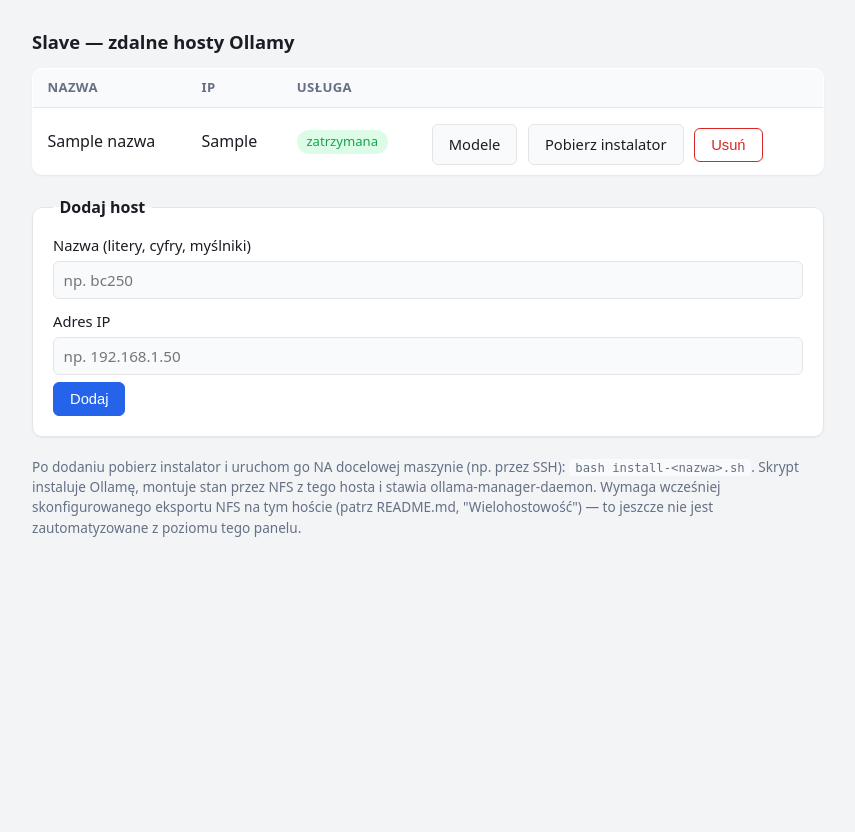
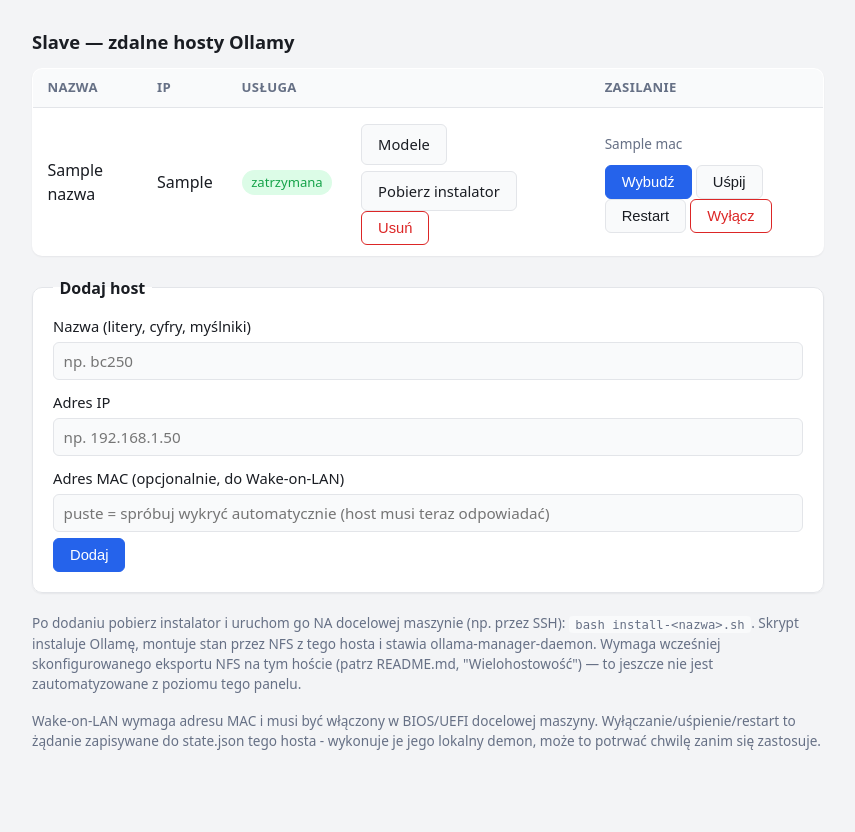
Before and after one commit to cyryllo/OctoLlama, a Flask app: template web/templates/slave.html in a window 1280 px wide. Shown: the part 132-964 px from the top of the page, without its empty margins (212-1067 px from the left). Before the commit the page ends 669 px from the top, so only its background shows below. Run offline with Flask 3, Linux system fonts and the light colour scheme; the template is opened without the code that fills it: most values are stand-ins (such as "Sample title", 1, 10 or a date in 2020).

Commit message:
Add host power management: Wake-on-LAN and remote power off/restart/suspend
Wake-on-LAN (web/wol.py) sends a magic packet over UDP broadcast, no
root needed. The MAC address is auto-detected from the kernel's ARP
table when the host is currently reachable (touch the host once to
force ARP resolution, then read /proc/net/arp), with a manual fallback
and a re-detect button for hosts that were offline when added.

Power off/restart/suspend are privileged on the REMOTE host, so they
go through the same state.json mechanism as everything else: the panel
writes a one-shot request, and that host's daemon clears the flag
before acting on it (the only case where the daemon writes state.json
instead of just reading it) to avoid re-triggering the same action
after the machine wakes back up.

```diff
--- a/web/app.py
+++ b/web/app.py
@@ -35,6 +35,7 @@
 import litellm_manager as litellm
 import openwebui_manager as webui
 import pobierania
+import wol
 from auth import zweryfikuj
 from i18n import przetlumacz as _
 from ollama_client import OllamaClient
@@ -210,6 +211,7 @@
 def slave_dodaj():
     nazwa = request.form.get("nazwa", "").strip()
     ip = request.form.get("ip", "").strip()
+    mac = request.form.get("mac", "").strip() or None
 
     if not NAZWA_HOSTA_WZORZEC.match(nazwa):
         flash(_("Nazwa hosta może zawierać tylko litery, cyfry i myślniki."))
@@ -221,12 +223,65 @@
         flash(_("Nieprawidłowy adres IP."))
         return redirect(url_for("slave_widok"))
 
+    if mac and not wol.WZORZEC_MAC.match(mac):
+        flash(_("Nieprawidłowy adres MAC (oczekiwany format: AA:BB:CC:DD:EE:FF)."))
+        return redirect(url_for("slave_widok"))
+
+    # WHY: jeśli user nie podał MAC ręcznie, spróbuj wykryć go sam z ARP -
+    # działa tylko gdy host odpowiada TERAZ w sieci (patrz wol.znajdz_mac).
+    if not mac:
+        mac = wol.znajdz_mac(ip)
+        if mac:
+            flash(_("Wykryto adres MAC automatycznie: {mac}").format(mac=mac))
+
     try:
-        hosts_store.dodaj_host(nazwa, ip)
+        hosts_store.dodaj_host(nazwa, ip, mac)
         zsynchronizuj_nfs_eksporty(hosts_store.wczytaj_slave_hosty())
     except ValueError as e:
         flash(str(e))
 
+    return redirect(url_for("slave_widok"))
+
+
+@app.route("/slave/<nazwa>/wykryj_mac", methods=["POST"])
+@login_required
+def slave_wykryj_mac(nazwa):
+    host = hosts_store.znajdz_host(nazwa)
+    if not host:
+        flash(_("Nie znaleziono takiego hosta."))
+        return redirect(url_for("slave_widok"))
+    mac = wol.znajdz_mac(host["ip"])
+    if mac:
+        hosts_store.ustaw_mac(nazwa, mac)
+        flash(_("Wykryto adres MAC automatycznie: {mac}").format(mac=mac))
+    else:
+        flash(_("Nie udało się wykryć adresu MAC — host musi teraz odpowiadać w sieci."))
+    return redirect(url_for("slave_widok"))
+
+
+@app.route("/slave/<nazwa>/wybudz", methods=["POST"])
+@login_required
+def slave_wybudz(nazwa):
+    host = hosts_store.znajdz_host(nazwa)
+    if not host or not host.get("mac"):
+        flash(_("Ten host nie ma ustawionego adresu MAC."))
+        return redirect(url_for("slave_widok"))
+    wol.wyslij_magic_packet(host["mac"])
+    return redirect(url_for("slave_widok"))
+
+
+@app.route("/slave/<nazwa>/zasilanie", methods=["POST"])
+@login_required
+def slave_zasilanie(nazwa):
+    # WHY: wyłączenie/restart/uśpienie to operacja uprzywilejowana na TAMTYM
+    # hoście - panel zapisuje żądanie do JEGO state.json, nie woła niczego
+    # bezpośrednio (patrz hosts_store.ustaw_zasilanie).
+    host = hosts_store.znajdz_host(nazwa)
+    akcja = request.form.get("akcja")
+    if not host or akcja not in ("poweroff", "reboot", "suspend"):
+        flash(_("Nie znaleziono takiego hosta."))
+        return redirect(url_for("slave_widok"))
+    hosts_store.ustaw_zasilanie(nazwa, akcja)
     return redirect(url_for("slave_widok"))
 
 
--- a/web/hosts_store.py
+++ b/web/hosts_store.py
@@ -69,7 +69,7 @@
     return None
 
 
-def dodaj_host(nazwa, ip):
+def dodaj_host(nazwa, ip, mac=None):
     if nazwa == NAZWA_MASTER:
         raise ValueError(
             _("Nazwa '{nazwa}' jest zarezerwowana dla tego hosta.").format(nazwa=NAZWA_MASTER)
@@ -77,7 +77,9 @@
     hosty = wczytaj_hosty()
     if any(h["nazwa"] == nazwa for h in hosty):
         raise ValueError(_("Host o nazwie '{nazwa}' już istnieje.").format(nazwa=nazwa))
-    hosty.append({"nazwa": nazwa, "ip": ip, "adres": f"http://{ip}:11434", "modele_llm": []})
+    hosty.append(
+        {"nazwa": nazwa, "ip": ip, "adres": f"http://{ip}:11434", "mac": mac, "modele_llm": []}
+    )
     zapisz_hosty(hosty)
 
 
@@ -96,8 +98,46 @@
     zapisz_hosty(hosty)
 
 
+def ustaw_mac(nazwa, mac):
+    hosty = wczytaj_hosty()
+    for h in hosty:
+        if h["nazwa"] == nazwa:
+            h["mac"] = mac
+    zapisz_hosty(hosty)
+
+
 def wczytaj_status_hosta(nazwa):
     try:
         return json.loads((HOSTS_STATE_BASE / nazwa / "status.json").read_text())
     except (OSError, json.JSONDecodeError):
         return None
+
+
+def _sciezka_state_hosta(nazwa):
+    # WHY: master ma stan lokalnie (state_store.py), zdalne hosty mają swój
+    # state.json na tym samym dysku co status.json (workstation to serwer NFS
+    # dla obu plików - patrz moduł docstring).
+    if nazwa == NAZWA_MASTER:
+        import state_store
+
+        return state_store.STATE_PATH
+    return HOSTS_STATE_BASE / nazwa / "state.json"
+
+
+def ustaw_zasilanie(nazwa, akcja):
+    # WHY: wyłączenie/restart/uśpienie to operacja uprzywilejowana na TAMTYM
+    # hoście - panel WWW nie woła niczego bezpośrednio, tylko zapisuje żądanie
+    # do state.json tego hosta; jego lokalny demon je stosuje i SAM kasuje flagę
+    # przed wykonaniem (patrz daemon/ollama_manager_daemon.py,
+    # zastosuj_zasilanie) - inaczej po wybudzeniu maszyna wyłączyłaby się od razu
+    # ponownie, widząc tę samą, nieskasowaną flagę.
+    sciezka = _sciezka_state_hosta(nazwa)
+    try:
+        stan = json.loads(sciezka.read_text())
+    except (OSError, json.JSONDecodeError):
+        stan = {}
+    stan["zasilanie"] = {"akcja": akcja}
+    sciezka.parent.mkdir(parents=True, exist_ok=True)
+    tmp = sciezka.with_suffix(".tmp")
+    tmp.write_text(json.dumps(stan, indent=2, ensure_ascii=False))
+    tmp.rename(sciezka)
--- a/web/templates/slave.html
+++ b/web/templates/slave.html
@@ -4,7 +4,7 @@
 
   <table>
     <thead>
-      <tr><th>{{ _("Nazwa") }}</th><th>IP</th><th>{{ _("Usługa") }}</th><th></th></tr>
+      <tr><th>{{ _("Nazwa") }}</th><th>IP</th><th>{{ _("Usługa") }}</th><th></th><th>{{ _("Zasilanie") }}</th></tr>
     </thead>
     <tbody>
       {% for h in hosty %}
@@ -27,9 +27,34 @@
               <button type="submit" class="danger">{{ _("Usuń") }}</button>
             </form>
           </td>
+          <td>
+            {% if h.mac %}
+              <small>{{ h.mac }}</small>
+              <form method="post" action="{{ url_for('slave_wybudz', nazwa=h.nazwa) }}" class="inline">
+                <button type="submit" class="primary">{{ _("Wybudź") }}</button>
+              </form>
+            {% else %}
+              <small>{{ _("brak MAC") }}</small>
+              <form method="post" action="{{ url_for('slave_wykryj_mac', nazwa=h.nazwa) }}" class="inline">
+                <button type="submit">{{ _("Wykryj MAC") }}</button>
+              </form>
+            {% endif %}
+            <form method="post" action="{{ url_for('slave_zasilanie', nazwa=h.nazwa) }}" class="inline">
+              <input type="hidden" name="akcja" value="suspend">
+              <button type="submit">{{ _("Uśpij") }}</button>
+            </form>
+            <form method="post" action="{{ url_for('slave_zasilanie', nazwa=h.nazwa) }}" class="inline">
+              <input type="hidden" name="akcja" value="reboot">
+              <button type="submit">{{ _("Restart") }}</button>
+            </form>
+            <form method="post" action="{{ url_for('slave_zasilanie', nazwa=h.nazwa) }}" class="inline">
+              <input type="hidden" name="akcja" value="poweroff">
+              <button type="submit" class="danger">{{ _("Wyłącz") }}</button>
+            </form>
+          </td>
         </tr>
       {% else %}
-        <tr><td colspan="4">{{ _("Brak dodanych hostów.") }}</td></tr>
+        <tr><td colspan="5">{{ _("Brak dodanych hostów.") }}</td></tr>
       {% endfor %}
     </tbody>
   </table>
@@ -41,6 +66,8 @@
       <input type="text" id="nazwa" name="nazwa" placeholder="{{ _('np. bc250') }}" required>
       <label for="ip">{{ _("Adres IP") }}</label>
       <input type="text" id="ip" name="ip" placeholder="np. 192.168.1.50" required>
+      <label for="mac">{{ _("Adres MAC (opcjonalnie, do Wake-on-LAN)") }}</label>
+      <input type="text" id="mac" name="mac" placeholder="{{ _('puste = spróbuj wykryć automatycznie (host musi teraz odpowiadać)') }}">
       <button type="submit" class="primary">{{ _("Dodaj") }}</button>
     </form>
   </fieldset>
@@ -51,4 +78,9 @@
       <code>bash install-&lt;nazwa&gt;.sh</code>. {{ _("Skrypt instaluje Ollamę, montuje stan przez NFS z tego hosta i stawia ollama-manager-daemon. Wymaga wcześniej skonfigurowanego eksportu NFS na tym hoście (patrz README.md, \"Wielohostowość\") — to jeszcze nie jest zautomatyzowane z poziomu tego panelu.") }}
     </small>
   </p>
+  <p>
+    <small>
+      {{ _("Wake-on-LAN wymaga adresu MAC i musi być włączony w BIOS/UEFI docelowej maszyny. Wyłączanie/uśpienie/restart to żądanie zapisywane do state.json tego hosta - wykonuje je jego lokalny demon, może to potrwać chwilę zanim się zastosuje.") }}
+    </small>
+  </p>
 {% endblock %}
```
Also changed, not shown: daemon/ollama_manager_daemon.py (+32 -0 lines), web/lang/en.json (+15 -1 lines), web/wol.py (added, +57 -0 lines), README.md, README_PL.md.
